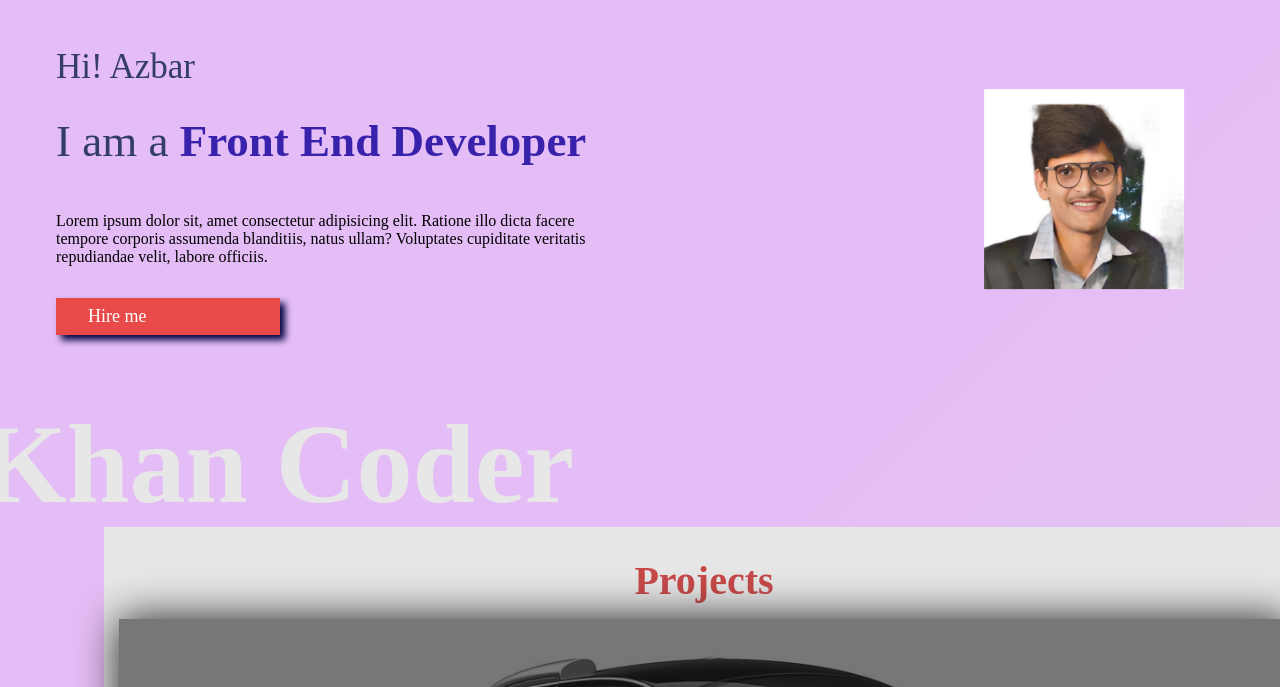
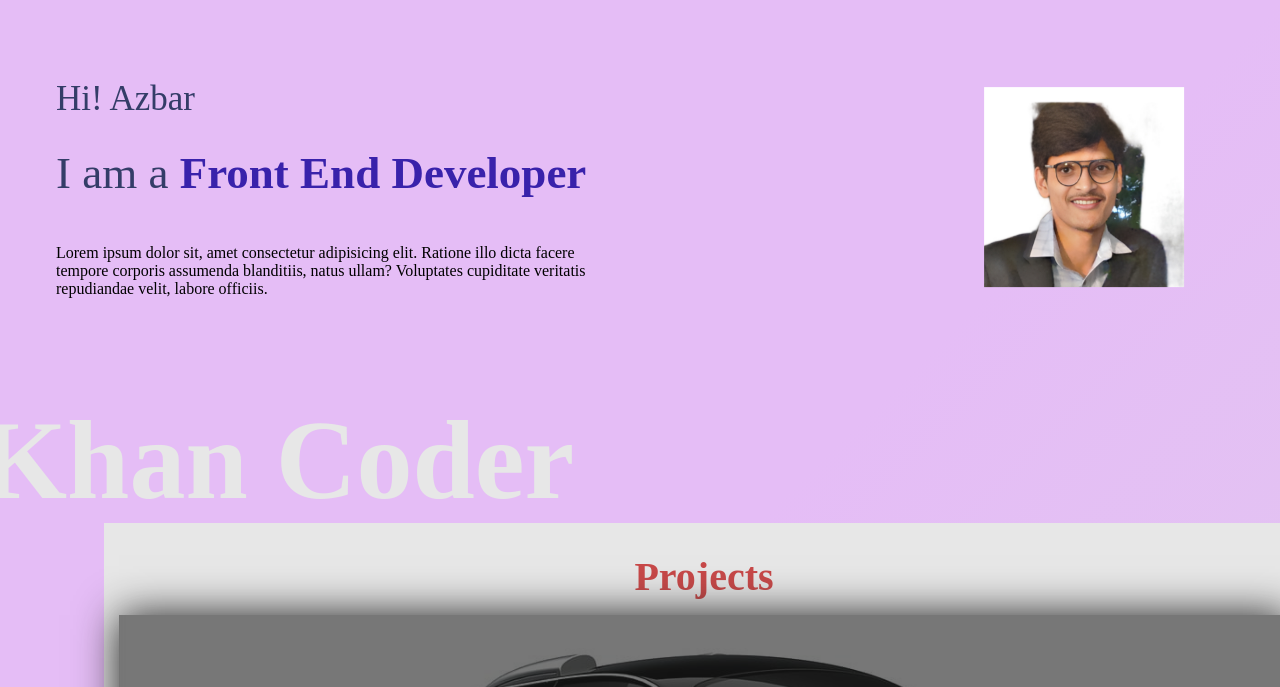
Before and after one commit to Azbar-coder/Portfolio, a plain HTML site: page index.html in a window 1280 px wide. Shown: the part 90-777 px from the top of the page. Drawn offline with Linux system fonts and the light colour scheme.

Commit message:
Update index.html

```diff
--- a/index.html
+++ b/index.html
@@ -41,7 +41,7 @@
                         illo
                         dicta facere tempore corporis assumenda blanditiis, natus ullam? Voluptates cupiditate veritatis
                         repudiandae velit, labore officiis.</div>
-                    <div class="btn" id="btn">Hire me</div>
+
                 </div>
 
 
```
